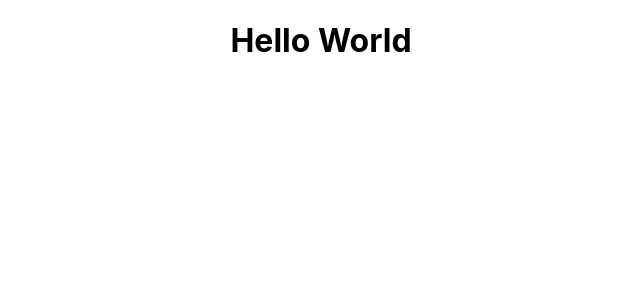
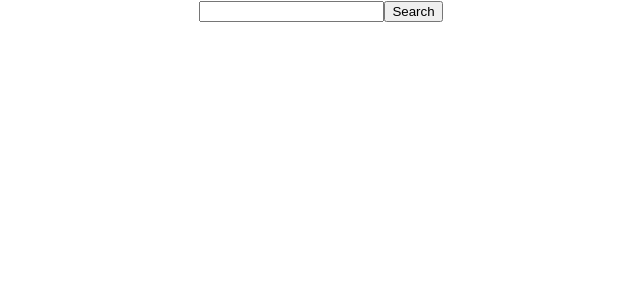
Before and after one commit to alebrij3/beek-api, a React (Create React App) app: page / in a window 1280 px wide. Shown: the top 300 px of the page, without its empty margins (319-959 px from the left). Built offline with nearby package versions, Linux system fonts and the light colour scheme.

Commit message:
ADD search form and text input

```diff
--- a/src/components/Search.jsx
+++ b/src/components/Search.jsx
@@ -1,6 +1,9 @@
 const Search = () => {
   return(
-    <h1>Hello World</h1>
+    <form action="">
+      <input type="text"/>
+      <button type="submit">Search</button>
+    </form>
   )
 }
 
```
